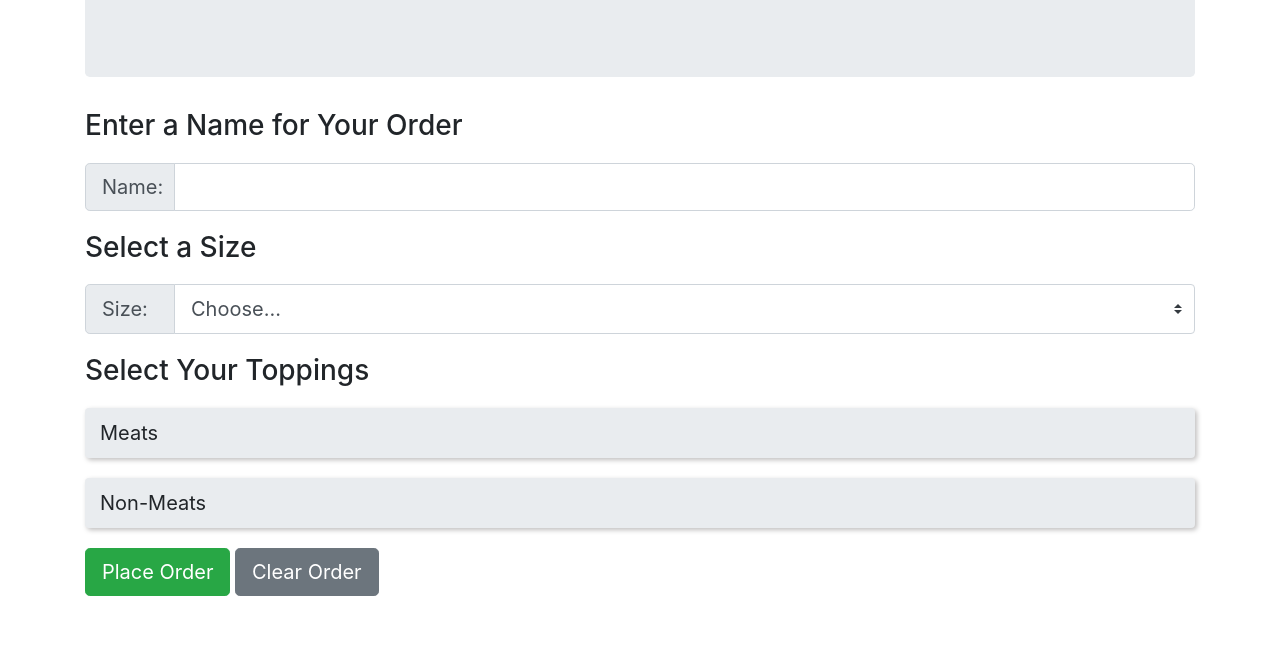
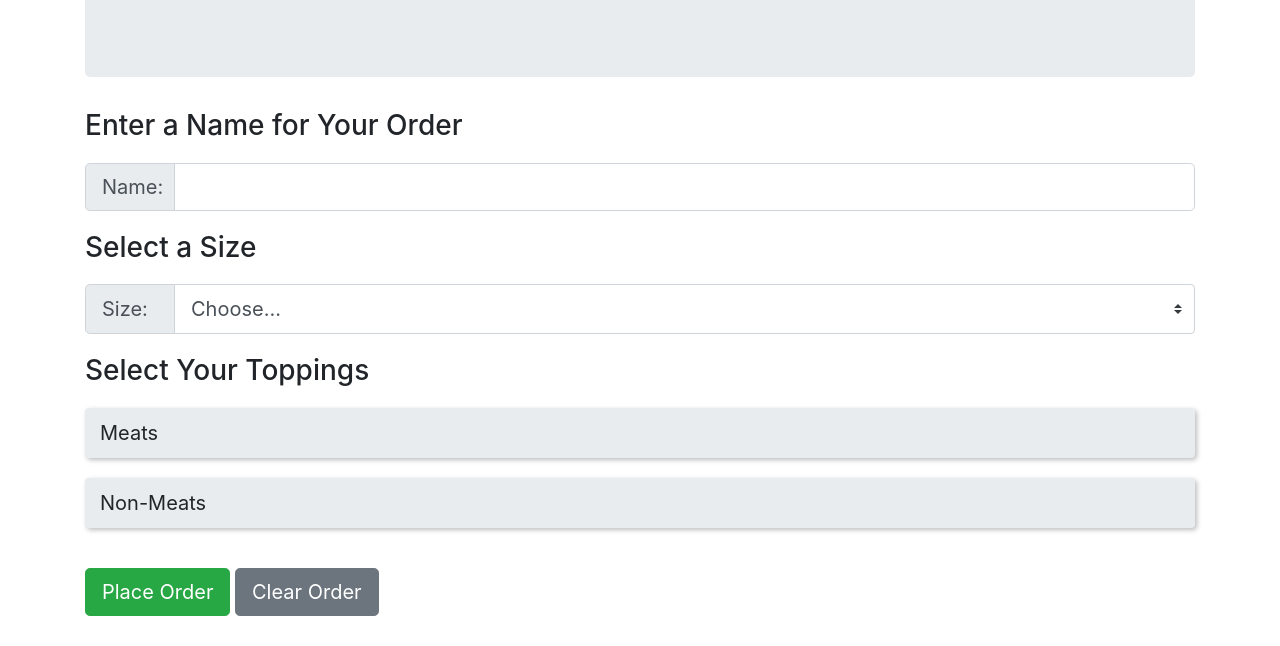
Before and after one commit to atrotter0/pizza-time, a plain HTML site: page index.html in a window 1280 px wide. Both pictures are taken after a click on the button "Order Now". Shown: the part 171-817 px from the top of the page. Drawn offline with nearby package versions, Linux system fonts and the light colour scheme.

Commit message:
Add margin to bottom buttons

```diff
--- a/css/styles.css
+++ b/css/styles.css
@@ -69,6 +69,10 @@ h3 {
   cursor: pointer;
 }
 
+.bottom-btn {
+  margin-top: 20px;
+}
+
 .alert {
   display: none;
   position: relative;
--- a/index.html
+++ b/index.html
@@ -169,8 +169,8 @@
             </div>
           </div>
         </div>
-        <button type="submit" class="btn btn-success btn-lg" id="place-order">Place Order</button>
-        <button type="button" class="btn btn-secondary btn-lg" id="clear-order">Clear Order</button>
+        <button type="submit" class="btn btn-success btn-lg bottom-btn" id="place-order">Place Order</button>
+        <button type="button" class="btn btn-secondary btn-lg bottom-btn" id="clear-order">Clear Order</button>
       </form>
     </div>
     <!-- orders placed -->
```
